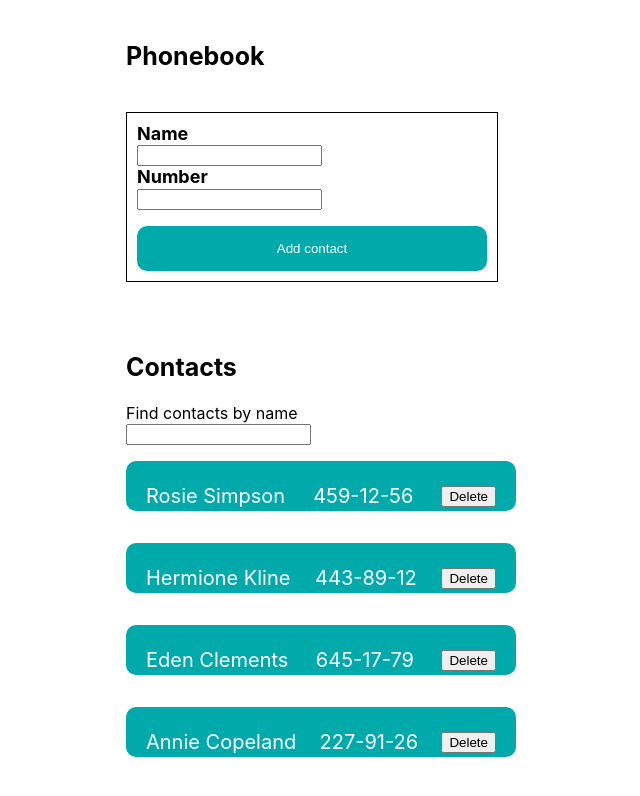
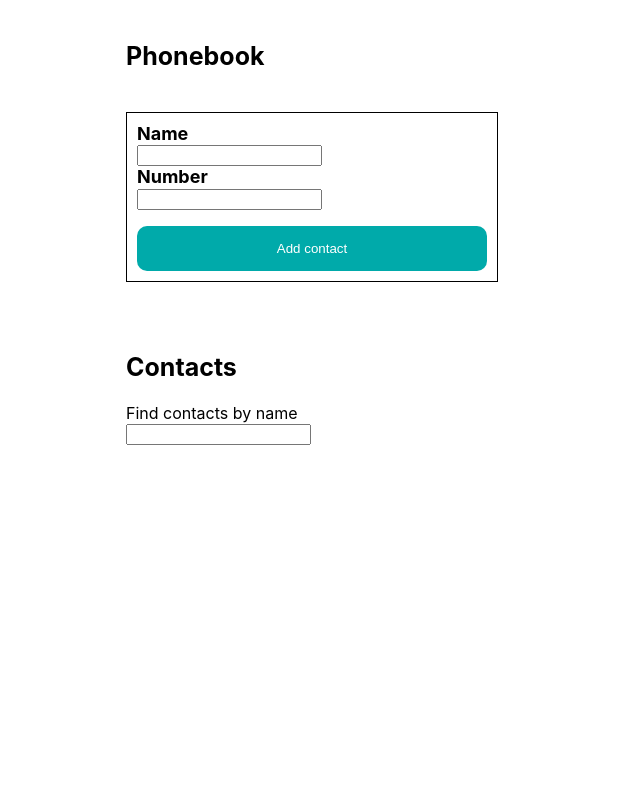
Before and after one commit to ryalua/goit-react-hw-02-phonebook, a React (Create React App) app: page / in a window 1280 px wide. Shown: the top 796 px of the page, without its empty margins (339-979 px from the left). Built offline with nearby package versions, Linux system fonts and the light colour scheme.

Commit message:
done step4

```diff
--- a/src/components/AddContact/AddContact.jsx
+++ b/src/components/AddContact/AddContact.jsx
@@ -1,4 +1,4 @@
-// import PropTypes from 'prop-types';
+import PropTypes from 'prop-types';
 import { ListContacts, ItemContact } from './AddContactStyled';
 
 export const AddContact = ({ contacts, filter }) => (
@@ -28,6 +28,6 @@
 );
 
 AddContact.propTypes = {
-  // contacts: PropTypes.string,
-  // children: PropTypes.element,
+  contacts: PropTypes.array,
+  filter: PropTypes.string,
 };
--- a/src/components/App.jsx
+++ b/src/components/App.jsx
@@ -9,15 +9,8 @@
 
 export class App extends Component {
   state = {
-    contacts: [
-      { id: 'id-1', name: 'Rosie Simpson', number: '459-12-56' },
-      { id: 'id-2', name: 'Hermione Kline', number: '443-89-12' },
-      { id: 'id-3', name: 'Eden Clements', number: '645-17-79' },
-      { id: 'id-4', name: 'Annie Copeland', number: '227-91-26' },
-    ],
+    contacts: [],
     filter: '',
-    name: '',
-    number: '',
   };
 
   handleContact = ({ id, name, number }) => {
@@ -29,7 +22,6 @@
 
     this.setState(prevState => ({
       contacts: [...prevState.contacts, newContact],
-      // name: contact.name,
     }));
 
     toast.success(`Contact of ${name} successfully added!`, {
--- a/src/components/Filter/Filter.jsx
+++ b/src/components/Filter/Filter.jsx
@@ -1,4 +1,5 @@
 import React, { Component } from 'react';
+import PropTypes from 'prop-types';
 import { LabelFilter } from './FilterStyled';
 
 export class Filter extends Component {
@@ -26,3 +27,6 @@
     );
   }
 }
+Filter.propTypes = {
+  filter: PropTypes.string,
+};
```
Also changed, not shown: src/components/FormContacts/FormContacts.jsx (+3 -6 lines).
